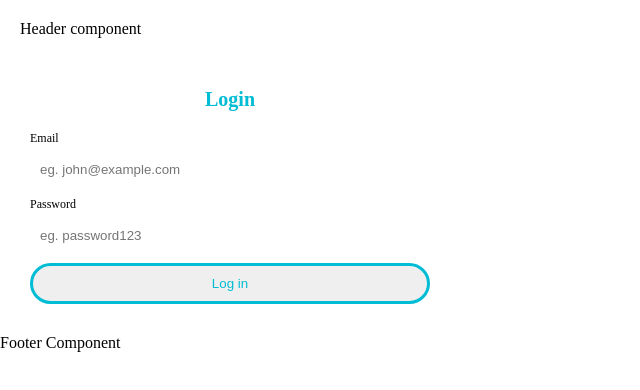
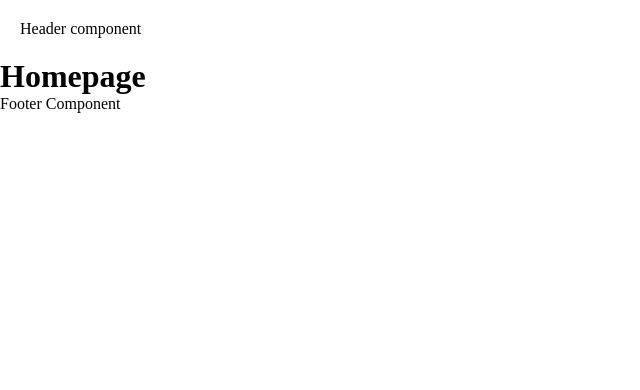
Before and after one commit to chrishalley/cibolo-react-client, a React (Create React App) app: page / in a window 1280 px wide. Shown: the top 390 px of the page, without its empty margins (0-640 px from the left). Built offline with nearby package versions, Linux system fonts and the light colour scheme.

Commit message:
added react-router-dom package and set up BrowserRouter inside App component

```diff
--- a/package.json
+++ b/package.json
@@ -7,6 +7,7 @@
     "react": "^16.8.1",
     "react-dom": "^16.8.1",
     "react-redux": "^6.0.0",
+    "react-router-dom": "^4.3.1",
     "react-scripts": "2.1.3",
     "redux": "^4.0.1",
     "redux-thunk": "^2.3.0"
--- a/src/components/App.js
+++ b/src/components/App.js
@@ -1,8 +1,10 @@
 import React, { Component } from 'react';
+import { Route, BrowserRouter } from 'react-router-dom'
 
 import Header from './Header/Header'
 import LoginForm from './LoginForm/LoginForm'
 import Footer from './Footer/Footer'
+import Homepage from './Homepage/Homepage'
 import { Card } from './common'
 
 import './App.module.css'
@@ -10,13 +12,14 @@ import './App.module.css'
 class App extends Component {
   render() {
     return (
-      <div>
-        <Header></Header>
-        <Card>
-          <LoginForm></LoginForm>
-        </Card>
-        <Footer></Footer>
-      </div>
+      <BrowserRouter>
+        <div>
+          <Header></Header>
+            <Route path="/" exact component={Homepage}></Route>
+            <Route path="/login" component={LoginForm}></Route>
+          <Footer></Footer>
+        </div>
+      </BrowserRouter>
     )
   }
 }
--- a/src/components/Header/Header.js
+++ b/src/components/Header/Header.js
@@ -1,4 +1,5 @@
 import React from 'react';
+import { Link } from 'react-router-dom';
 
 import styles from './Header.module.css';
 
--- /dev/null
+++ b/src/components/Homepage/Homepage.js
@@ -0,0 +1,11 @@
+import React from 'react'
+
+const Homepage = () => {
+  return (
+    <div>
+      <h1>Homepage</h1>
+    </div>
+  )
+}
+
+export default Homepage;
```
Also changed, not shown: 1 other file (tests, documents, lock files or other folders).
